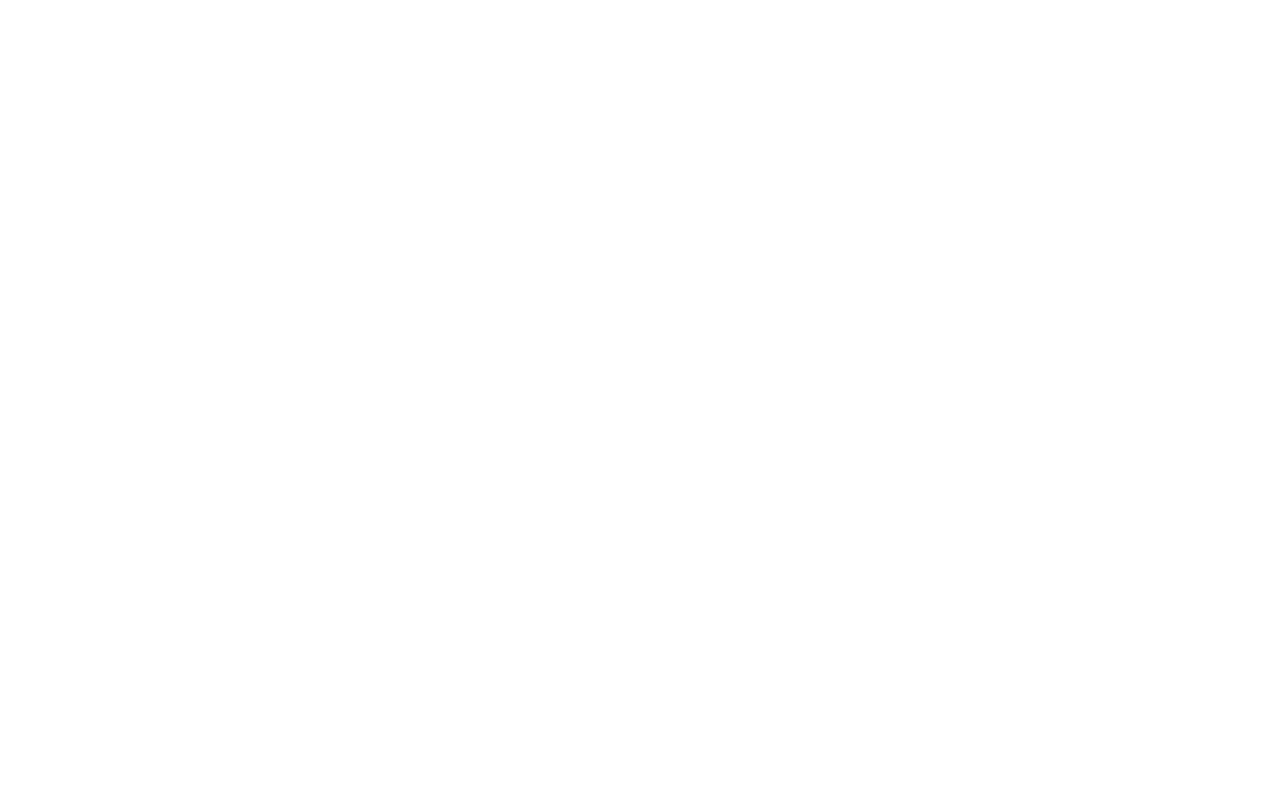
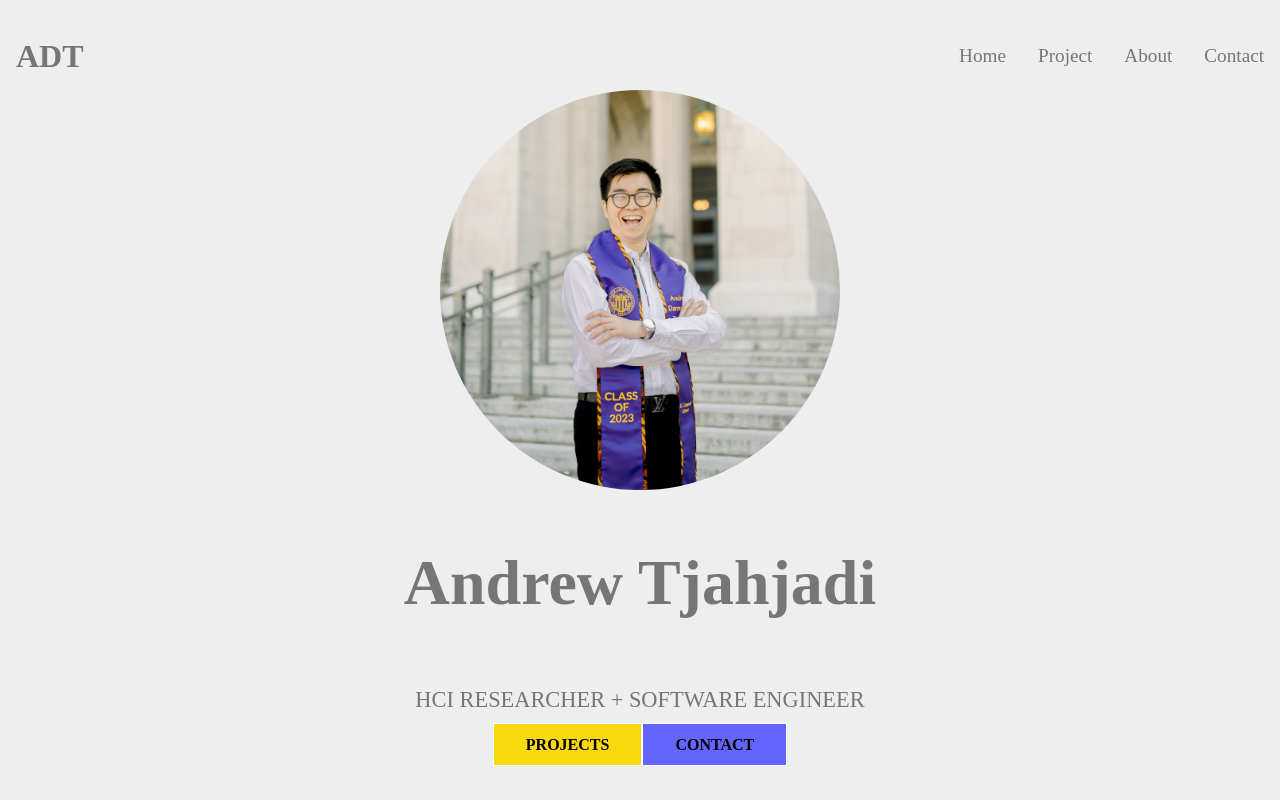
Before and after one commit to andrewdarmawant/andrewdarmawant.github.io, a React (Create React App) app: page / in a window 1280 px wide. Built offline with nearby package versions, Linux system fonts and the light colour scheme.

Commit message:
added css

```diff
--- a/src/App.css
+++ b/src/App.css
@@ -22,6 +22,7 @@
   justify-content: center;
   font-size: calc(10px + 2vmin);
   color: white;
+  padding: 0;
 }
 
 .App-link {
--- a/src/App.js
+++ b/src/App.js
@@ -1,11 +1,21 @@
+import React from "react";
 import './index.css';
-import React from "react";
+import Home from "./routes/Home"
+import About from "./routes/About"
+import Project from "./routes/Project"
+import Contact from "./routes/Contact"
+import { Route, Routes } from 'react-router-dom';
 
 function App() {
   return (
-    <div>
-
-    </div>
+    <>
+      <Routes>
+        <Route path="/" element={<Home />} />
+        <Route path="/project" element={<Project />} />
+        <Route path="/about" element={<About />} />
+        <Route path="/contact" element={<Contact />} />
+      </Routes>
+    </>
   );
 }
 
--- /dev/null
+++ b/src/component/Heroimg.js
@@ -0,0 +1,24 @@
+import React from "react";
+import "./HeroimgStyles.css";
+import face from "../assets/Andrew-p.jpg"
+import {Link} from "react-router-dom"
+
+const HeroImg = () => {
+    return (
+        <div className="hero">
+            <div className="mask">
+                <img className="intro-img" src={face} alt="Andrew, an Indonesian man with black hair in white shirt smiling."/>
+                <div className="content">
+                    <h1>Andrew Tjahjadi</h1>
+                    <p>HCI Researcher + Software Engineer</p>
+                    <div>
+                        <Link to="/project" className="btn">Projects</Link>
+                        <Link to="/contact" className="btn btn-light">contact</Link>
+                    </div>
+                </div>
+            </div>
+        </div>
+    )
+};
+
+export default HeroImg;
--- /dev/null
+++ b/src/component/HeroimgStyles.css
@@ -0,0 +1,74 @@
+.mask{
+    width:100%;
+    height: 100vh;
+    position: relative;
+}
+
+
+.intro-img{
+    height: 100%;
+    background-size: cover;
+    background-position: center;
+    border-radius: 9999px;
+    object-fit: cover;
+}
+
+.mask::after{
+    content:"";
+    width: 100%;
+    height: 100%;
+    position: absolute;
+    top: 0;
+    left: 0;
+}
+
+.hero{
+    height:100%;
+    width:100%;
+}
+
+.hero{
+    position: relative;
+    transform: translate(-50%, 0%);
+    top: 80%;
+    left: 50%;
+    text-align: center;
+}
+
+.hero .content h1{
+    font-size: 4rem;
+    padding: 0.6rem 0 1.5rem;
+}
+
+.hero .content p{
+    font-size: 1.4rem;
+    font-weight: 200;
+    text-transform: uppercase;
+}
+
+.content.btn{
+    margin: 1rem 0.2rem;
+}
+
+img, video {
+    padding: 0;
+    margin-top: 90px;
+    width: auto;
+    max-height: 50vh;
+    background-position: center;
+}
+
+@media screen and (max-width: 640px) {
+    .hero .content h1{
+        font-size: 3rem;
+    }
+
+    .hero .content p{
+        font-size: 1.4rem;
+    }
+
+    img, video{
+        max-height: 40vh;
+    }
+
+}
--- /dev/null
+++ b/src/component/Navbar.js
@@ -0,0 +1,56 @@
+import React, { useState } from 'react';
+import "./NavbarStyles.css";
+import {Link} from "react-router-dom";
+import {FaBars, FaTimes} from "react-icons/fa";
+
+const Navbar = () => {
+    const [click, setClick] = useState(false);
+    const handleClick = () => setClick(!click);
+
+    const[color, setColor] = useState(false);
+    const changeColor = () => {
+        if(window.scrollY >= 1) {
+            setColor(true);
+        }else{
+            setColor(false);
+        }
+    }
+
+    window.addEventListener("scroll", changeColor);
+
+    return (
+        <div className={color ? "header header-bg": 'header'}>
+            <Link to="/">
+                <h1>ADT</h1>
+            </Link>
+            <ul className={click ? 'nav-menu active': 'nav-menu'}>
+                <li>
+                    <Link to="/">Home </Link>
+                </li>
+                <li>
+                    <Link to="/project">Project </Link>
+                </li>
+                <li>
+                    <Link to="/about">About </Link>
+                </li>
+                <li>
+                    <Link to="/contact">Contact </Link>
+                </li>
+            </ul>
+            <div className='hamburger' onClick={handleClick}>
+                {click ?
+                (<FaTimes size={20} style={{color:"#767676"}}/>):
+                (<FaBars size={20} style={{color:"#767676"}}/>)
+                }
+            </div>
+        </div>
+    )
+};
+
+
+
+
+
+
+
+export default Navbar;
--- /dev/null
+++ b/src/component/NavbarStyles.css
@@ -0,0 +1,69 @@
+.header{
+    display: flex;
+    justify-content: space-between;
+    align-items: center;
+    padding: 1rem;
+    position: fixed;
+    width: 100%;
+    height: 10%;
+    z-index: 10;
+}
+
+.header-bg{
+    background-color: rgba(255,255,255,1);
+    transition:0.5s;
+}
+
+.nav-menu{
+    display: flex;
+    padding-right: 1rem;
+}
+
+.nav-menu li{
+    padding: 0 1rem;
+}
+
+.nav-menu li a{
+    font-size: 1.2rem;
+    font-weight: 500;
+}
+
+.hamburger {
+    display: none;
+    padding-right: 1.5rem;
+}
+
+@media screen and (max-width: 640px) {
+    .nav-menu{
+        flex-direction: column;
+        justify-content: center;
+        align-items: center;
+        width: 100%;
+        height: 100vh;
+        background: rgba(f,f,f,0.9);
+        position: absolute;
+        top: 0;
+        left: -100%;
+        z-index: -3;
+        transition: 0.3s;
+    }
+
+    .nav-menu.active{
+        left: 0;
+        background-color: #989898;
+        margin: 0;
+    }
+
+    .nav-menu li{
+        padding:1rem 0;
+    }
+
+    .nav-menu li a{
+        font-size: 2rem;
+        color: white;
+    }
+
+    .hamburger{
+        display: initial;
+    }
+}
--- a/src/index.css
+++ b/src/index.css
@@ -1,13 +1,47 @@
-body {
+@import url('https://fonts.googleapis.com/css2?family=Mulish:ital,wght@0,200..1000;1,200..1000&display=swap')
+
+*{
+  box-sizing: border-box;
   margin: 0;
-  font-family: -apple-system, BlinkMacSystemFont, 'Segoe UI', 'Roboto', 'Oxygen',
-    'Ubuntu', 'Cantarell', 'Fira Sans', 'Droid Sans', 'Helvetica Neue',
-    sans-serif;
-  -webkit-font-smoothing: antialiased;
-  -moz-osx-font-smoothing: grayscale;
+  padding: 0;
+  font-family: "Mulish", sans-serif;
 }
 
-code {
-  font-family: source-code-pro, Menlo, Monaco, Consolas, 'Courier New',
-    monospace;
+body {
+  background: transparent;
+  margin: 0;
+  background-color: #eeeeee;
+
 }
+
+h1, h4, p, a{
+  color: #767676;
+  text-decoration: none;
+}
+
+ul{
+  list-style-type: none;
+}
+
+.btn {
+  padding: 12px 32px;
+  font-size: 1rem;
+  text-transform: uppercase;
+  background: rgb(248, 217, 15);
+  color: black;
+  border: 1px solid #fff;
+  font-weight: 600;
+  cursor: pointer;
+}
+
+.btn-light {
+  /* background: rgba(255, 255, 255, 0.2); */
+  background: rgb(100, 100, 255);
+  color: black;
+}
+
+.btn:hover {
+  background: rgba(255, 255, 255, 0.2);
+  color: #fff;
+  transition: 0.3s;
+}
--- a/src/index.js
+++ b/src/index.js
@@ -2,10 +2,11 @@
 import ReactDOM from 'react-dom/client';
 import './index.css';
 import App from './App';
-import {Browser} from "react-router-dom";
+import {Browser, BrowserRouter} from "react-router-dom";
 
 const root = ReactDOM.createRoot(document.getElementById('root'));
 root.render(
-
+  <BrowserRouter>
     <App />
+  </BrowserRouter>
 );
--- /dev/null
+++ b/src/routes/About.js
@@ -0,0 +1,11 @@
+import React from 'react';
+
+const About = () => {
+    return (
+        <div>
+            About
+        </div>
+    )
+};
+
+export default About;
--- /dev/null
+++ b/src/routes/Contact.js
@@ -0,0 +1,11 @@
+import React from 'react';
+
+const Contact = () => {
+    return (
+        <div>
+            contact
+        </div>
+    )
+};
+
+export default Contact;
--- /dev/null
+++ b/src/routes/Home.js
@@ -0,0 +1,14 @@
+import React from "react";
+import Navbar from "../component/Navbar";
+import HeroImg from "../component/Heroimg";
+
+const Home = () => {
+    return (
+        <div>
+            <Navbar />
+            <HeroImg />
+        </div>
+    )
+};
+
+export default Home;
--- /dev/null
+++ b/src/routes/Project.js
@@ -0,0 +1,11 @@
+import React from 'react';
+
+const Project = () => {
+    return (
+        <div>
+            project
+        </div>
+    )
+};
+
+export default Project;
```
Also changed, not shown: src/assets/Andrew-p.jpg (added).
